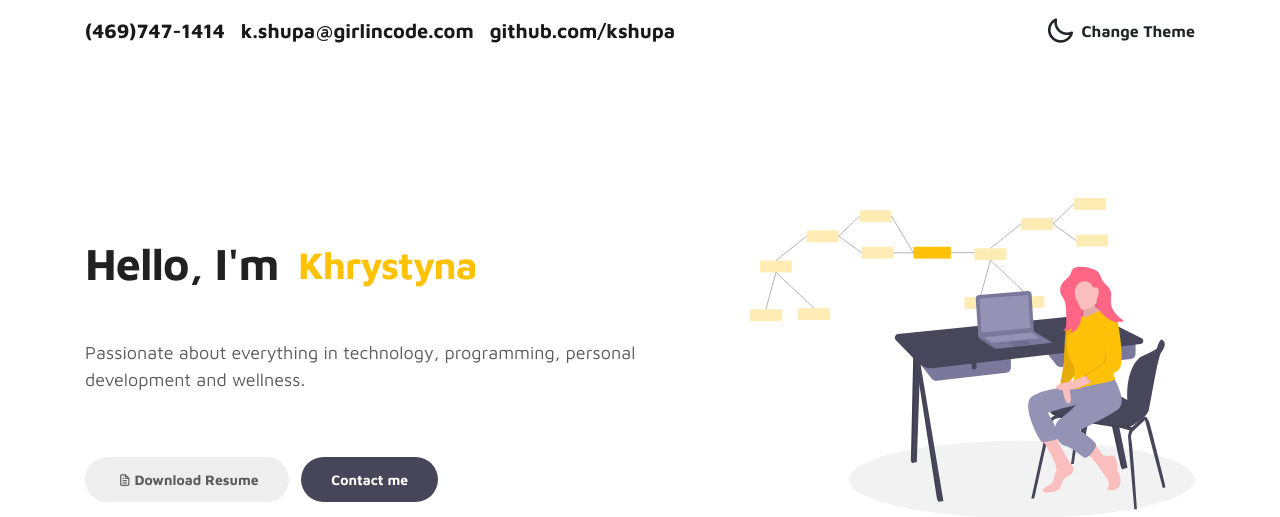
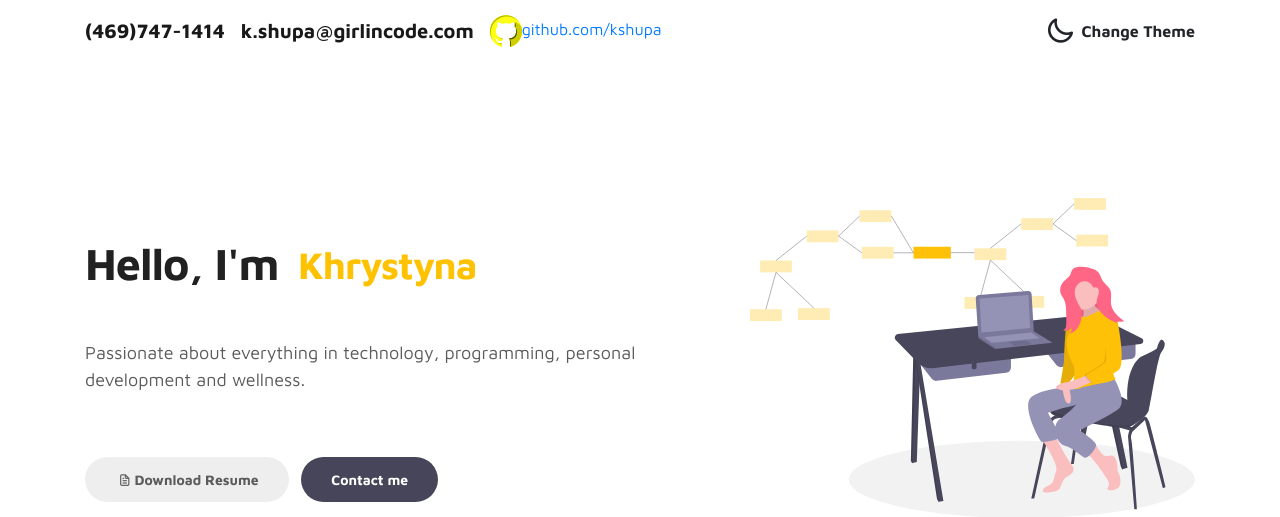
Before and after one commit to kshupa/web-portfolio, a Flask app: page / in a window 1280 px wide. Shown: the top 517 px of the page. Run offline with Flask 2, Linux system fonts and the light colour scheme; some libraries are stand-ins or nearby versions.

Commit message:
add github icon

```diff
--- a/templates/index.html
+++ b/templates/index.html
@@ -27,7 +27,7 @@
     <div class="container">
       <a class="navbar-brand" href="index.html">(469)747-1414</a>
       <a class="navbar-brand" href="index.html">k.shupa@girlincode.com</a>
-      <a class="navbar-brand" href="https://github.com/kshupa">github.com/kshupa</a>
+      <a href="https://github.com/kshupa"><img src="images/github.png" alt="icon">github.com/kshupa</a>
       <ul class="navbar-nav ml-lg-auto">
         <div class="ml-lg-4">
           <div class="color-mode d-lg-flex justify-content-center align-items-center">
```
